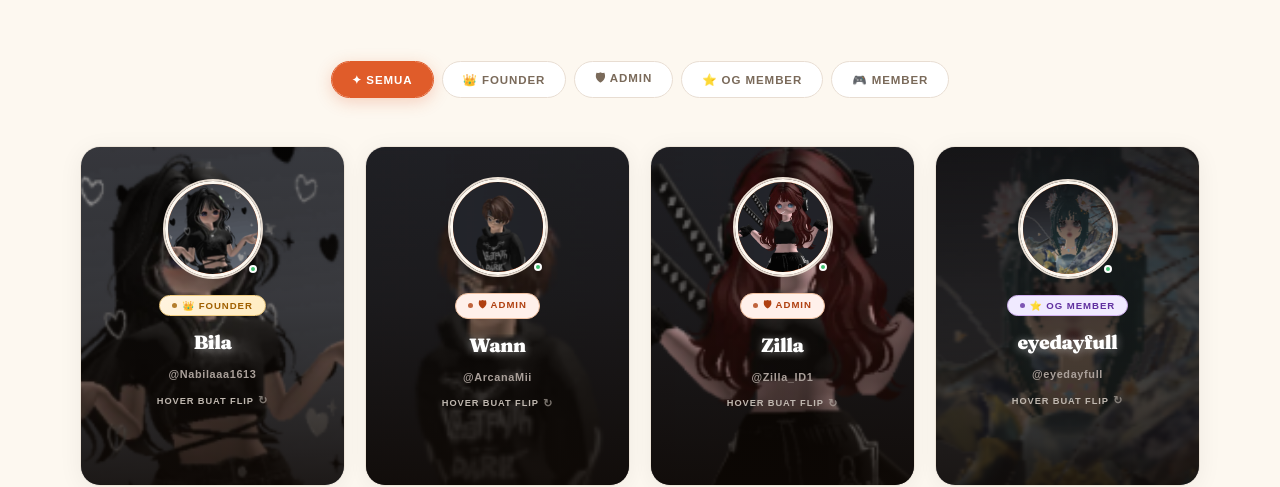
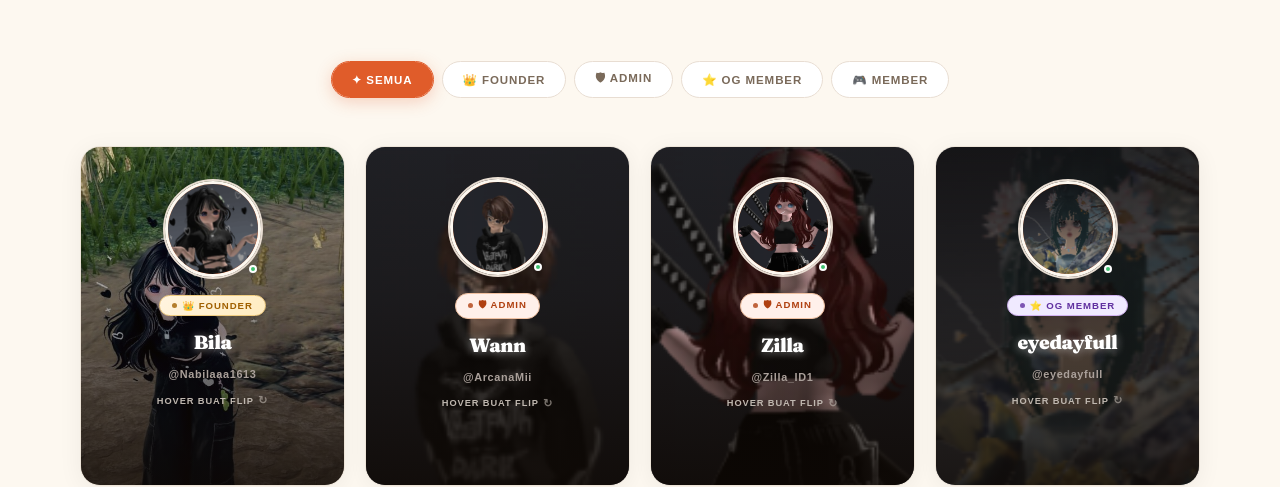
Before and after one commit to Jay-De-Alger-Obelia/Gibah-Online, a plain HTML site: page member.html in a window 1280 px wide. Shown: the part 316-803 px from the top of the page. Drawn offline with Linux system fonts and the light colour scheme; a web font is replaced by a local one.

Commit message:
Update member.html

```diff
--- a/member.html
+++ b/member.html
@@ -589,7 +589,7 @@ body {
   <div class="flip-card" data-role="founder">
     <div class="flip-card-inner">
       <div class="flip-front">
-        <div class="flip-front-bg" style="--card-bg: url('assets/member/bila.png')"></div>
+        <div class="flip-front-bg" style="--card-bg: url('assets/member/bil.jpg')"></div>
         <div class="member-avatar-wrap">
           <div class="member-avatar">
             <img src="assets/member/bila.png" alt="Bila"
```
